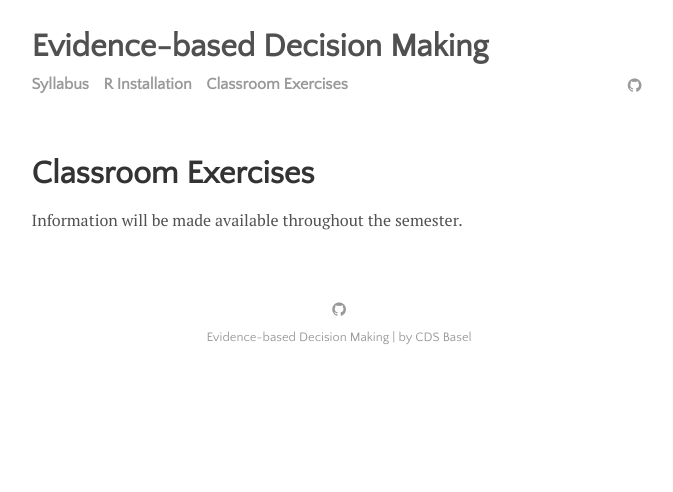
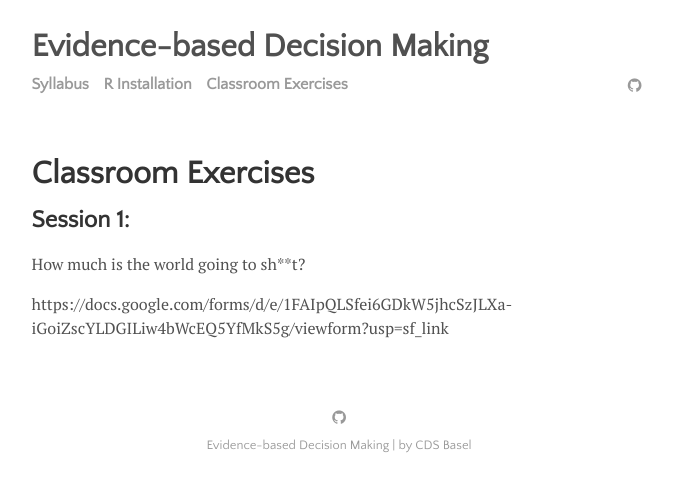
Before and after one commit to matarui/evidencebaseddm, a Jekyll site: the page built from menu/projects.md, in a window 1280 px wide. Shown: the top 492 px of the page, without its empty margins (301-974 px from the left). Built offline with Jekyll 4.4.1, drawn with Linux system fonts in a browser that asks for light colours.

Commit message:
Update projects.md

```diff
--- a/menu/projects.md
+++ b/menu/projects.md
@@ -3,4 +3,8 @@ layout: page
 title: Classroom Exercises
 ---
 
-Information will be made available throughout the semester.
+## Session 1:
+
+How much is the world going to sh**t?
+
+https://docs.google.com/forms/d/e/1FAIpQLSfei6GDkW5jhcSzJLXa-iGoiZscYLDGILiw4bWcEQ5YfMkS5g/viewform?usp=sf_link
```
